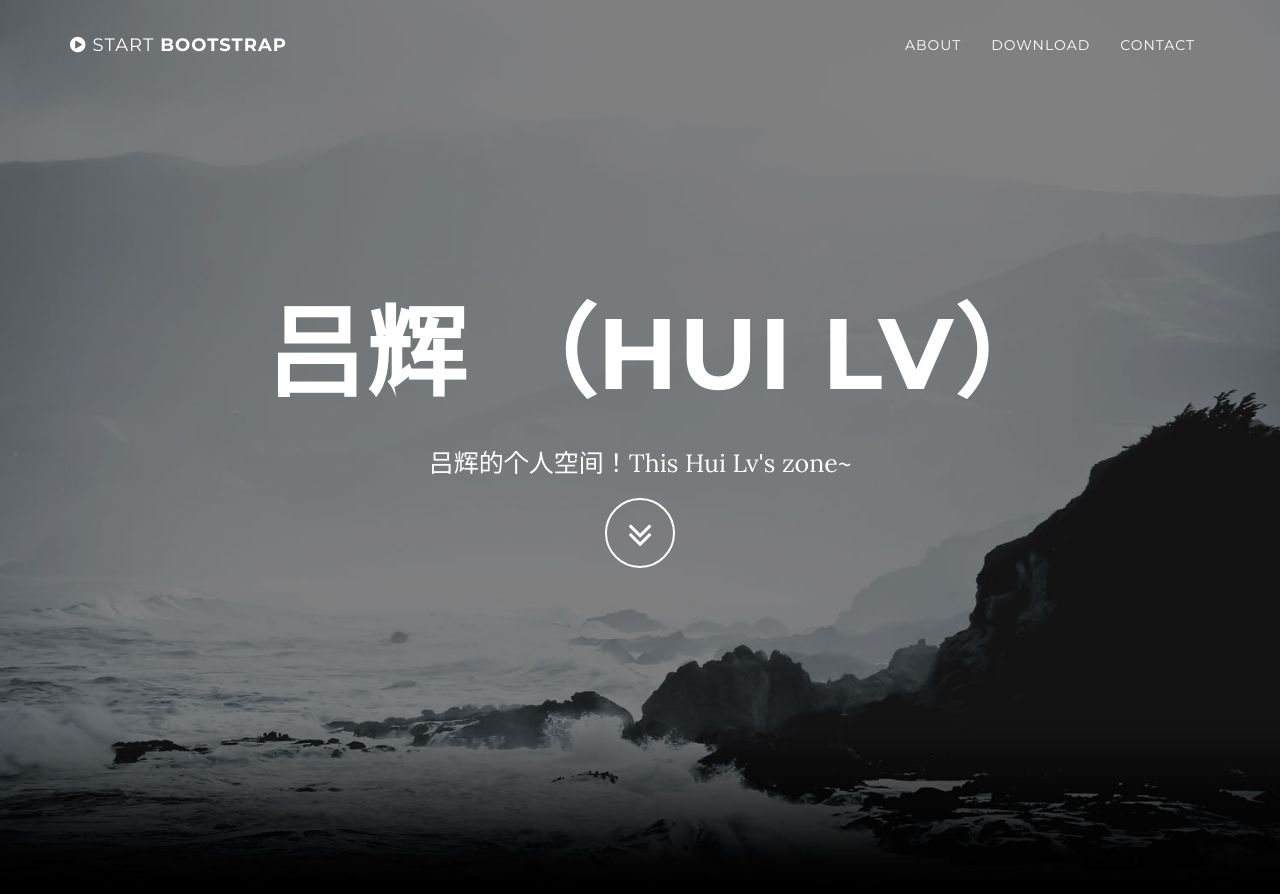
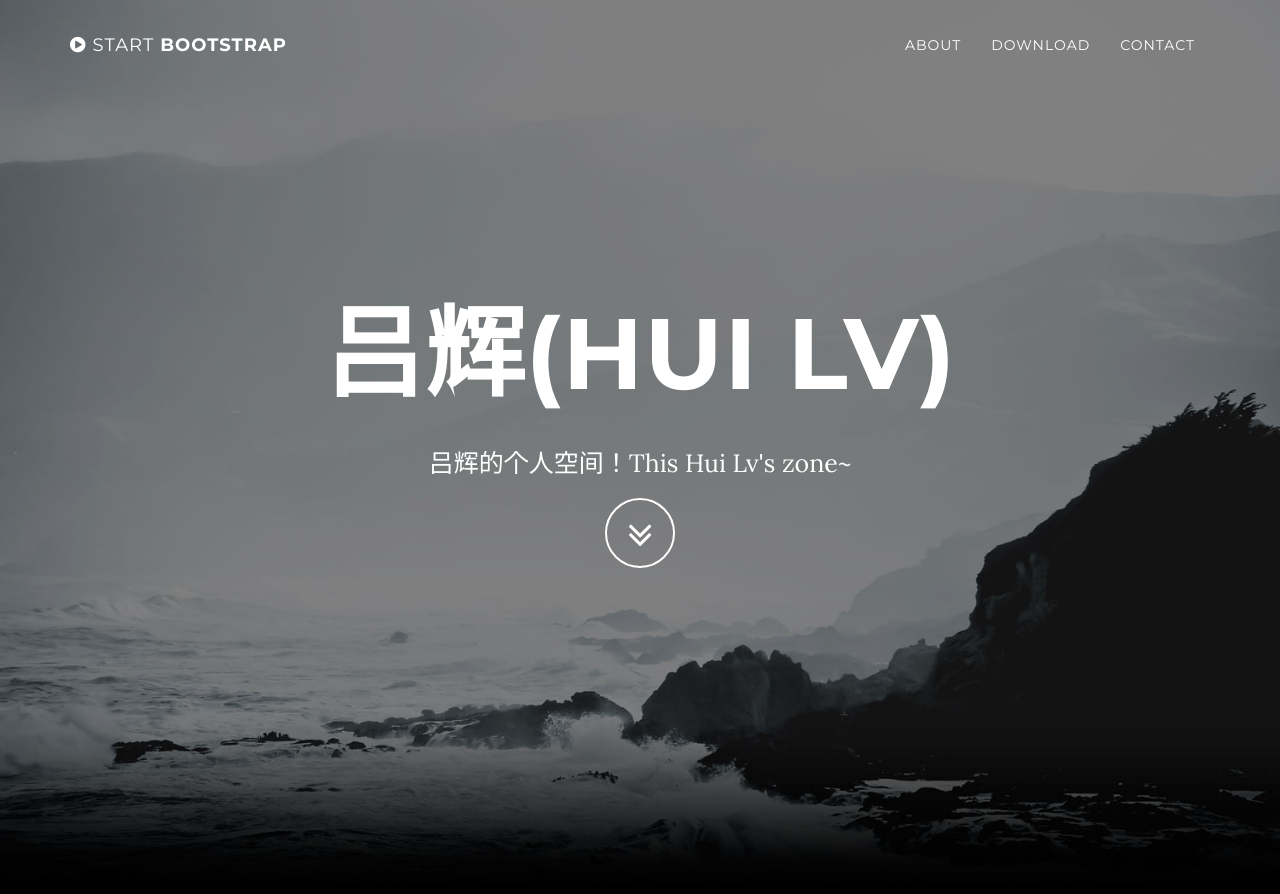
Before and after one commit to ktr-hubrt/ktr-hubrt.github.io, a Jekyll site: the page built from index.html, in a window 1280 px wide and 900 px high. Shown: the top 894 px of the window. Built offline with Jekyll 4.4.1, drawn with Linux system fonts in a browser that asks for light colours.

```diff
--- a/_config.yml
+++ b/_config.yml
@@ -1,5 +1,5 @@
 # Site settings
-title: 吕辉 （Hui Lv）
+title: 吕辉(Hui Lv)
 email: huilv@njnu.edu.cn
 url: https://ktr-hubrt.github.io
 description: "吕辉的个人空间！This Hui Lv's zone~"
```
